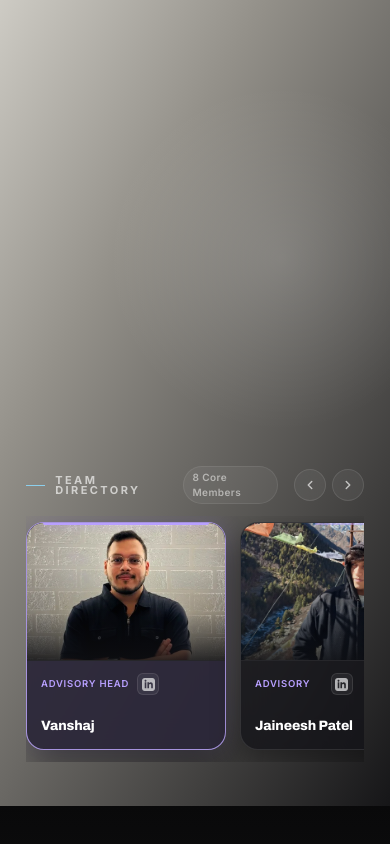
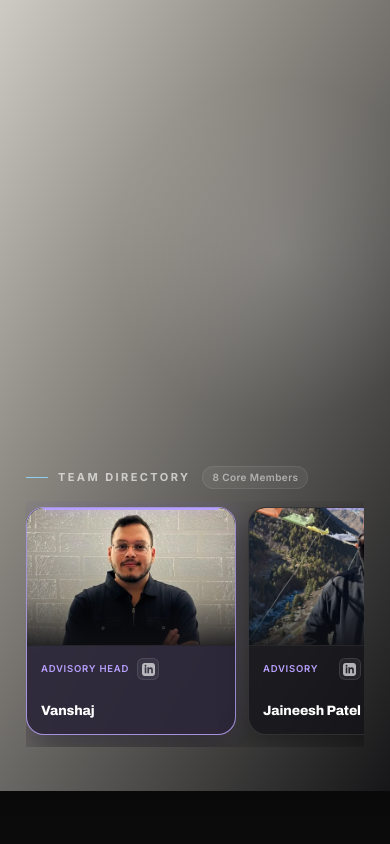
Before and after one commit to AkshayS2020git/ECell-Web, a Next.js app: page / in a window 390 px wide. Shown: the part 11134-11978 px from the top of the page. Built offline with nearby package versions, Linux system fonts and the light colour scheme.

Commit message:
changed the color of some team members in team section
Signed-off-by: Akash bisht <aayush45r@gmail.com>

```diff
--- a/src/sections/Team/components/TeamDirectory.tsx
+++ b/src/sections/Team/components/TeamDirectory.tsx
@@ -1,6 +1,6 @@
 "use client";
 
-import React, { useRef, useEffect, useCallback } from "react";
+import React, { useRef, useEffect } from "react";
 import Image from "next/image";
 import type { TeamMember } from "../data/TeamData";
 
@@ -10,13 +10,19 @@ interface TeamDirectoryProps {
   onSelect: (index: number) => void;
 }
 
-function getRoleAccent(role: string): string {
-  const normalizedRole = role.toLowerCase();
+function getMemberAccent(member: TeamMember): string {
+  if (member.accentColor) return member.accentColor;
+
+  const normalizedName = member.name.toLowerCase();
+  if (normalizedName.includes("akash")) return "#ff4d4d";
+  if (normalizedName.includes("aryav")) return "#38ef7d";
+
+  const normalizedRole = member.role.toLowerCase();
   if (normalizedRole.includes("president")) return "#8edcff";
   if (normalizedRole.includes("advisory")) return "#b8a0ff";
-  if (normalizedRole.includes("tech")) return "#82f0be";
+  if (normalizedRole.includes("tech")) return "#ff4d4d";
+  if (normalizedRole.includes("pr")) return "#38ef7d";
   if (normalizedRole.includes("partnership")) return "#ffc478";
-  if (normalizedRole.includes("pr")) return "#ff96b4";
   if (normalizedRole.includes("documentation")) return "#f1d27a";
   return "#c4c8d4";
 }
@@ -47,15 +53,6 @@ export default function TeamDirectory({
     }
   }, [activeIndex]);
 
-  const handleScroll = useCallback((direction: "prev" | "next") => {
-    if (!stripRef.current) return;
-    const scrollAmount = 260;
-    stripRef.current.scrollBy({
-      left: direction === "next" ? scrollAmount : -scrollAmount,
-      behavior: "smooth",
-    });
-  }, []);
-
   const handleKeyDown = (e: React.KeyboardEvent, index: number) => {
     if (e.key === "ArrowRight") {
       e.preventDefault();
@@ -80,28 +77,6 @@ export default function TeamDirectory({
 
         <div className="team-directory__header-right">
           <span className="team-directory__hint">Select a member to view full profile</span>
-          <div className="team-directory__nav-btns">
-            <button
-              type="button"
-              className="team-directory__nav-btn team-directory__nav-btn--prev"
-              onClick={() => handleScroll("prev")}
-              aria-label="Scroll directory left"
-            >
-              <svg width="14" height="14" viewBox="0 0 24 24" fill="none" stroke="currentColor" strokeWidth="2.5" strokeLinecap="round" strokeLinejoin="round">
-                <path d="M15 18l-6-6 6-6" />
-              </svg>
-            </button>
-            <button
-              type="button"
-              className="team-directory__nav-btn team-directory__nav-btn--next"
-              onClick={() => handleScroll("next")}
-              aria-label="Scroll directory right"
-            >
-              <svg width="14" height="14" viewBox="0 0 24 24" fill="none" stroke="currentColor" strokeWidth="2.5" strokeLinecap="round" strokeLinejoin="round">
-                <path d="M9 18l6-6-6-6" />
-              </svg>
-            </button>
-          </div>
         </div>
       </div>
 
@@ -113,7 +88,7 @@ export default function TeamDirectory({
       >
         {members.map((member, index) => {
           const isActive = index === activeIndex;
-          const accentColor = getRoleAccent(member.role);
+          const accentColor = getMemberAccent(member);
           const imagePosition = member.directoryImagePosition || "center center";
 
           return (
--- a/src/sections/Team/data/TeamData.ts
+++ b/src/sections/Team/data/TeamData.ts
@@ -17,6 +17,7 @@ export interface TeamMember {
   imagePosition?: string;
   directoryImagePosition?: string;
   linkedin: string;
+  accentColor?: string;
 }
 
 const teamMembers: TeamMember[] = [
@@ -85,6 +86,7 @@ const teamMembers: TeamMember[] = [
     imagePosition: "center 20%",
     directoryImagePosition: "center 40%",
     linkedin: "https://www.linkedin.com/in/akash-bisht-601268322?utm_source=share_via&utm_content=profile&utm_medium=member_android",
+    accentColor: "#ff4d4d",
   },
   {
     id: "member-7",
@@ -96,6 +98,7 @@ const teamMembers: TeamMember[] = [
     imagePosition: "center 20%",
     directoryImagePosition: "center 0%",
     linkedin: "https://www.linkedin.com/in/aryav-agrawal-42649b293",
+    accentColor: "#38ef7d",
   },
   {
     id: "member-8",
--- a/src/sections/Team/styles/TeamDirectory.css
+++ b/src/sections/Team/styles/TeamDirectory.css
@@ -3,7 +3,7 @@
   z-index: 12;
   width: min(100%, 1120px);
   margin: 32px auto 0;
-  padding: 0 20px 28px;
+  padding: 0 20px 16px;
 }
 
 .team-directory__header {
@@ -66,72 +66,26 @@
   font-weight: 400;
 }
 
-.team-directory__nav-btns {
-  display: flex;
-  align-items: center;
-  gap: 6px;
-}
-
-.team-directory__nav-btn {
-  display: inline-flex;
-  align-items: center;
-  justify-content: center;
-  width: 32px;
-  height: 32px;
-  border-radius: 50%;
-  background: rgba(255, 255, 255, 0.05);
-  border: 1px solid rgba(255, 255, 255, 0.1);
-  color: rgba(244, 244, 242, 0.7);
-  cursor: pointer;
-  padding: 0;
-  transition: all 0.25s cubic-bezier(0.32, 0.72, 0, 1);
-  backdrop-filter: blur(12px);
-  -webkit-backdrop-filter: blur(12px);
-}
-
-.team-directory__nav-btn:hover {
-  background: rgba(255, 255, 255, 0.15);
-  border-color: rgba(255, 255, 255, 0.25);
-  color: #ffffff;
-  transform: translateY(-1px);
-}
-
-.team-directory__nav-btn:active {
-  transform: translateY(0);
-}
-
 .team-directory__strip {
   display: flex;
   gap: 14px;
   overflow-x: auto;
-  padding: 6px 4px 18px;
-  scrollbar-color: rgba(244, 244, 242, 0.2) transparent;
-  scrollbar-width: thin;
+  padding: 6px 4px 10px;
+  scrollbar-width: none; /* Firefox */
+  -ms-overflow-style: none; /* IE and Edge */
   scroll-behavior: smooth;
 }
 
 .team-directory__strip::-webkit-scrollbar {
-  height: 5px;
-}
-
-.team-directory__strip::-webkit-scrollbar-track {
-  background: rgba(255, 255, 255, 0.03);
-  border-radius: 4px;
-}
-
-.team-directory__strip::-webkit-scrollbar-thumb {
-  background: rgba(255, 255, 255, 0.2);
-  border-radius: 4px;
-}
-
-.team-directory__strip::-webkit-scrollbar-thumb:hover {
-  background: rgba(255, 255, 255, 0.4);
+  display: none; /* Chrome, Safari, Opera */
+  width: 0;
+  height: 0;
 }
 
 .team-directory__card {
   position: relative;
   display: flex;
-  flex: 0 0 clamp(210px, 20vw, 244px);
+  flex: 0 0 clamp(210px, calc((100% - 4 * 14px) / 4.25), 240px);
   height: 246px;
   flex-direction: column;
   overflow: hidden;
@@ -309,13 +263,14 @@
   }
 
   .team-directory__card {
-    flex-basis: 216px;
+    flex: 0 0 clamp(190px, calc((100% - 2 * 12px) / 2.3), 220px);
     height: 236px;
     scroll-snap-align: start;
   }
 
   .team-directory__strip {
     scroll-snap-type: x mandatory;
+    gap: 12px;
     padding-bottom: 12px;
   }
 
@@ -330,7 +285,7 @@
   }
 
   .team-directory__card {
-    flex-basis: 200px;
+    flex: 0 0 clamp(170px, calc((100% - 10px) / 1.3), 210px);
     height: 228px;
   }
 
@@ -346,7 +301,6 @@
 @media (prefers-reduced-motion: reduce) {
   .team-directory__card,
   .team-directory__image-photo,
-  .team-directory__nav-btn,
   .team-directory__linkedin-btn {
     transition: none;
     animation: none;
```
Also changed, not shown: 1 other file (tests, documents, lock files or other folders).
